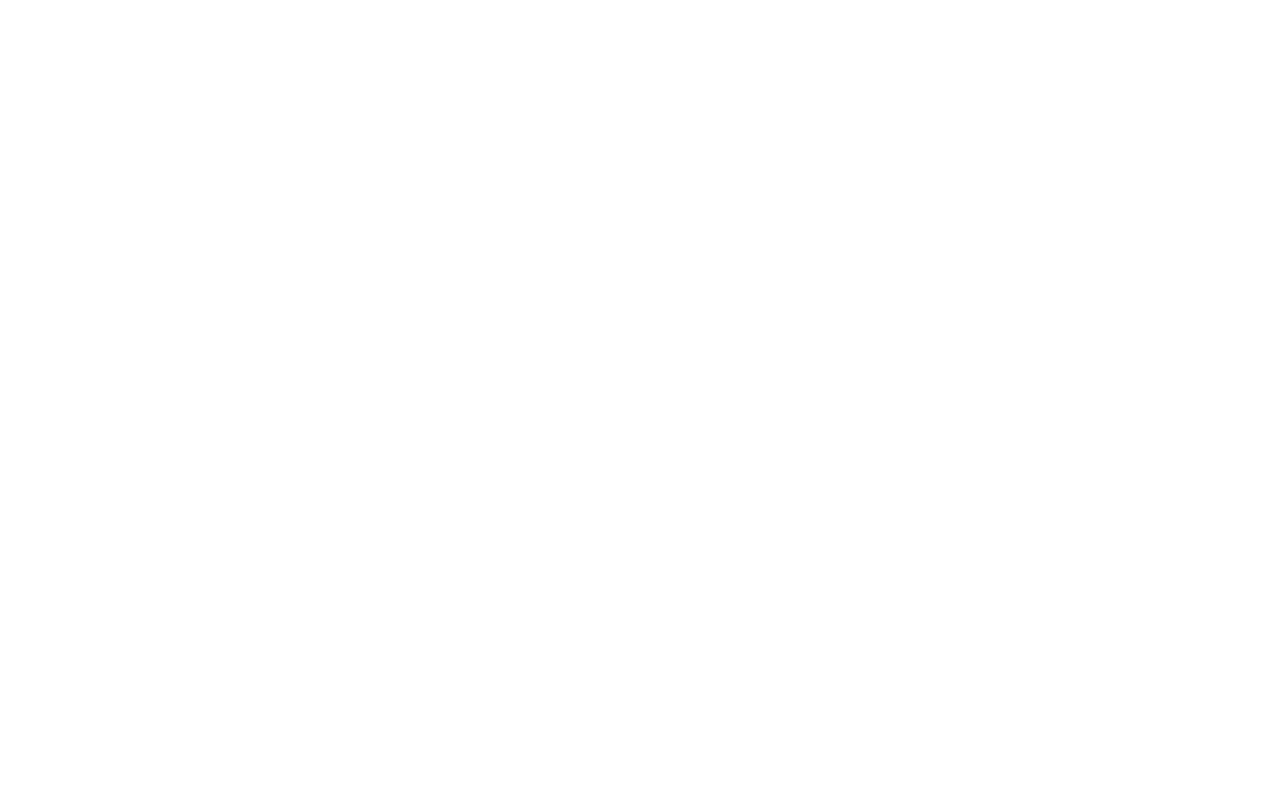
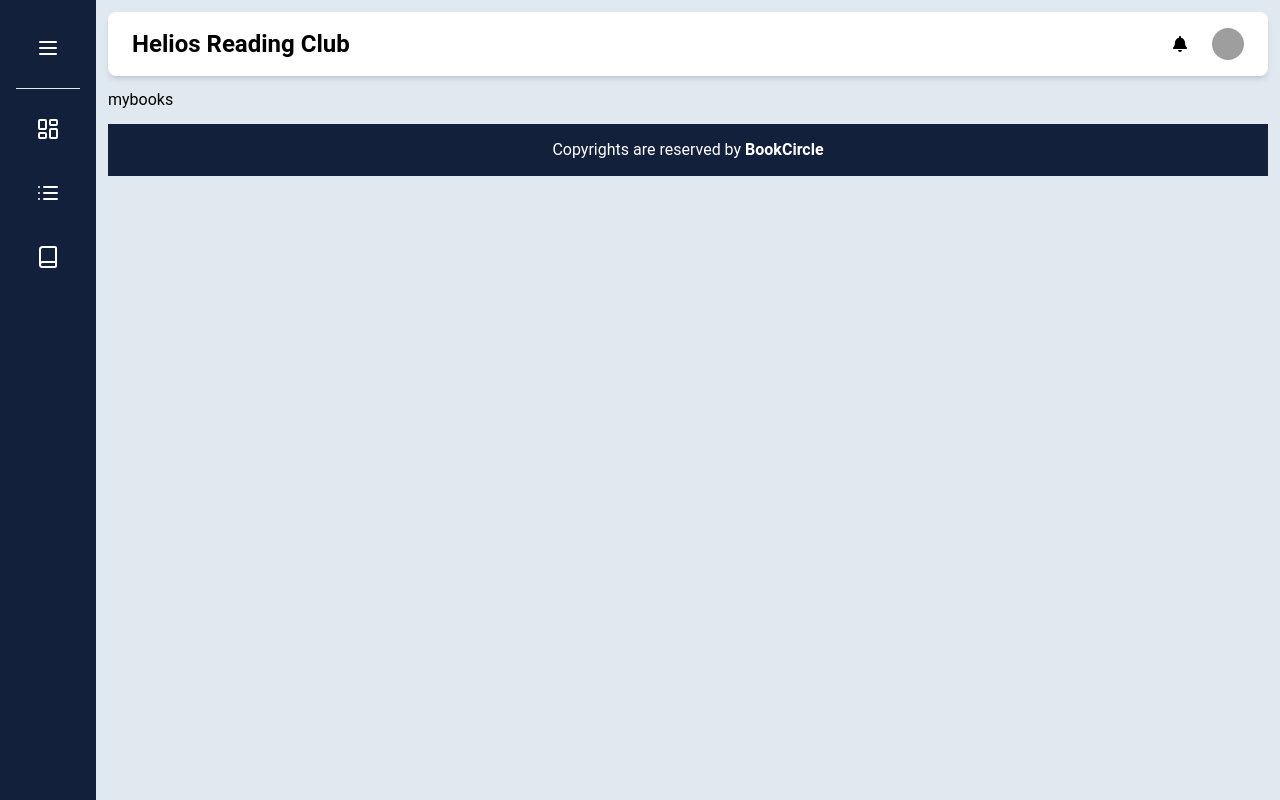
Before and after one commit to jainishpandya/frontend-project, a React (Vite) app: page /home/book-transactions in a window 1280 px wide. Before the commit this address had no page. Built offline with nearby package versions, Linux system fonts and the light colour scheme; sample sign-in values are in the browser's storage; grey boxes are pictures that could not be loaded.

Commit message:
Frontend Navigation

```diff
--- a/src/App.jsx
+++ b/src/App.jsx
@@ -7,9 +7,10 @@ import { Route, Router, Routes } from "react-router-dom";
 import Dashboard from "./components/Dashboard";
 import ClubSelection from "./components/ClubSelection";
 import BookListing from "./components/BookListing";
-import ScreenHeading from "./components/ScreenHeading";
 import ActionBar from "./components/ActionBar";
 import Button from "./components/Button";
+import Homepage from "./components/Homepage";
+import MyBooks from "./components/MyBooks";
 
 function App() {
   return (
@@ -17,9 +18,13 @@ function App() {
       <Routes>
         <Route exact path="/" Component={LoginPage} />
         <Route path="/signin" Component={LoginPage} />
-        <Route path="/dashboard" Component={Dashboard} />
-        <Route path="/club-selection" Component={ClubSelection} />
-        <Route path="/book-listing" Component={BookListing} />
+
+        <Route path="/home" Component={Homepage}>
+          <Route index element={<Dashboard />} />
+          <Route path="club-selection" element={<ClubSelection />} />
+          <Route path="book-listing" element={<BookListing />} />
+          <Route path="book-transactions" element={<MyBooks />} />
+        </Route>
       </Routes>
     </>
   );
--- a/src/components/Dashboard.jsx
+++ b/src/components/Dashboard.jsx
@@ -24,27 +24,18 @@ function Dashboard() {
   }, [navigate]);
 
   return (
-    <div className='w-full flex'>
-      <div>
-        <Sidebar barstate={open} barstatechange={setOpen} />
-      </div>
-      <div className={'w-full bg-br-blue-light'}>
-        <div className={'w-full h-screen p-3 color space-y-3'}>
-          <Header />
-          <div className='flex items-center justify-between space-x-3'>
-          <div className="flex-1">
-            <Databox number={7} label="Books Read"/>
-          </div>
-          <div className="flex-1">
-          <Databox number={10} label="Books Listed"/>
-          </div>
-          <div className="flex-1">
-          <Databox number={3} label="Books Borrowed"/>
-          </div>
-          </div>
-          Homepage
+    <div className='w-full h-auto flex'>
+      dashboard
+      <div className='flex w-full items-center justify-between space-x-3'>
+        <div className="flex-1">
+          <Databox number={7} label="Books Read" />
         </div>
-        <Footer />
+        <div className="flex-1">
+          <Databox number={10} label="Books Listed" />
+        </div>
+        <div className="flex-1">
+          <Databox number={3} label="Books Borrowed" />
+        </div>
       </div>
     </div>
   )
--- /dev/null
+++ b/src/components/Homepage.jsx
@@ -0,0 +1,46 @@
+import React, { useEffect, useState } from 'react'
+import { Outlet, Route, Routes, useNavigate } from 'react-router-dom';
+import Sidebar from './Sidebar';
+import Header from './Header';
+import Databox from './Databox';
+import Footer from './Footer';
+import Dashboard from './Dashboard'
+import BookListing from './BookListing';
+
+function Homepage() {
+    const [user, setUser] = useState();
+    const navigate = useNavigate();
+    const [open, setOpen] = useState(false);
+
+
+
+    useEffect(() => {
+      const userInfo = JSON.parse(localStorage.getItem("userInfo"));
+      setUser(userInfo);
+
+      console.log(userInfo)
+      if (!userInfo) {
+        navigate("/");
+      }
+      // eslint-disable-next-line react-hooks/exhaustive-deps
+    }, [navigate]);
+
+    return (
+      <div className='w-full flex'>
+        <div>
+          <Sidebar barstate={open} barstatechange={setOpen} />
+        </div>
+        <div className={'w-full bg-br-blue-light'}>
+          <div className={'w-full h-screen p-3 color space-y-3'}>
+            <Header />
+            <div className='main-content'>
+                <Outlet />
+            </div>
+          <Footer />
+        </div>
+      </div>
+      </div>
+    )
+  }
+
+export default Homepage
--- /dev/null
+++ b/src/components/MyBooks.jsx
@@ -0,0 +1,11 @@
+import React from 'react'
+
+function MyBooks() {
+  return (
+    <div>
+      mybooks
+    </div>
+  )
+}
+
+export default MyBooks
--- a/src/components/Sidebar.jsx
+++ b/src/components/Sidebar.jsx
@@ -1,55 +1,43 @@
-import { Menu } from 'lucide-react'
+import { Book, LayoutDashboard, List, Menu } from 'lucide-react'
 import React from 'react'
 import { TbLayoutSidebarLeftCollapse, TbLayoutSidebarLeftExpand } from 'react-icons/tb'
+import { NavLink } from 'react-router-dom'
 
 function Sidebar(props) {
 
   return (
-    <div className={`${props.barstate ? "w-64 p-5" : "w-24 p-4"} bg-br-blue-medium h-screen gap-y-10 pt-8 relative duration-300 ease-in-out`}>
-        {/* Toggle button section */}
-        <div className={`absolute cursor-pointer -right-4 top-9 w-8 h-8 p-0.5 bg-zinc-50 border-zinc-50 border-2 rounded-full text-xl flex items-center justify-center ${!props.barstate && "rotate-180"} transition-transform transition-all ease-in-out duration-300`} onClick={() => {props.barstatechange(!props.barstate)}}>
-            {props.barstate ?
-            <TbLayoutSidebarLeftExpand /> : <TbLayoutSidebarLeftCollapse />
-            }
+    <div className={`${props.barstate ? "w-64 p-5" : "w-24 p-4"} bg-br-blue-medium h-screen  pt-4 relative duration-900 ease-in-out`}>
+
+        <div className='flex gap-x-4 items-center text-br-white px-5 py-5' onClick={() => {props.barstatechange(!props.barstate)}}>
+        <Menu  />
+        {props.barstate ? <div className={`text-md font-semibold transition-all duration-300 ease-in-out`}>BookCircle</div> : <></>}
         </div>
+        <hr class="h-px my-2 bg-gray-200 border-0 dark:bg-gray-700"></hr>
 
-        <div className='flex gap-x-4 items-center text-br-white p-4 '>
-        <Menu />
-        {
-          props.barstate ?
-          <div className='font-bold duration-600 ease-in-out '>BookCircle</div> : <></>
-        }
-        </div>
 
         { props.barstate ? <div className='items-center'></div> : <div></div>}
-        <div className='flex gap-x-4 items-center text-br-white p-4 '>
-        <Menu />
-        {
-          props.barstate ?
-          <div className='font-bold duration-600 ease-in-out '>BookCircle</div> : <></>
-        }
-        </div>
-        <div className='flex gap-x-4 items-center text-br-white p-4 '>
-        <Menu />
-        {
-          props.barstate ?
-          <div className='font-bold duration-600 ease-in-out '>BookCircle</div> : <></>
-        }
-        </div>
-        <div className='flex gap-x-4 items-center text-br-white p-4 '>
-        <Menu />
-        {
-          props.barstate ?
-          <div className='font-bold duration-600 ease-in-out '>BookCircle</div> : <></>
-        }
-        </div>
-        <div className='flex gap-x-4 items-center text-br-white p-4 '>
-        <Menu />
-        {
-          props.barstate ?
-          <div className='font-bold duration-600 ease-in-out '>BookCircle</div> : <></>
-        }
-        </div>
+
+
+        <NavLink
+        to={"/home"}
+        className='flex gap-x-4 items-center text-br-white px-5 py-5'>
+        <LayoutDashboard />
+          {props.barstate ? <div className={`text-md font-semibold`}>Dashboard</div> : <></>}
+        </NavLink>
+
+        <NavLink
+        to={"/home/book-listing"}
+        className='flex gap-x-4 items-center text-br-white px-5 py-5'>
+        <List />
+          {props.barstate ? <div className={`text-md font-semibold`}>Book List</div> : <></>}
+        </NavLink>
+
+        <NavLink
+        to={"/home/book-transactions"}
+        className='flex gap-x-4 items-center text-br-white px-5 py-5'>
+        <Book />
+        {props.barstate ? <div className={`text-md font-semibold transition-all duration-300 ease-in-out`}>My Books</div> : <></>}
+        </NavLink>
 
     </div>
   )
--- a/src/index.css
+++ b/src/index.css
@@ -10,6 +10,19 @@
   --color-br-gray-dark: #B5B5B5;
 }
 
+@theme {
+  --animate-fadein: fade-in 6s ease-in;
+  @keyframes fade-in {
+    0%,
+     {
+      opacity: 0%;
+    }
+    100% {
+      opacity: 100%;
+    }
+  }
+}
+
 body {
   font-family: Roboto, sans-serif;
   background-color: #ffffff;
```
